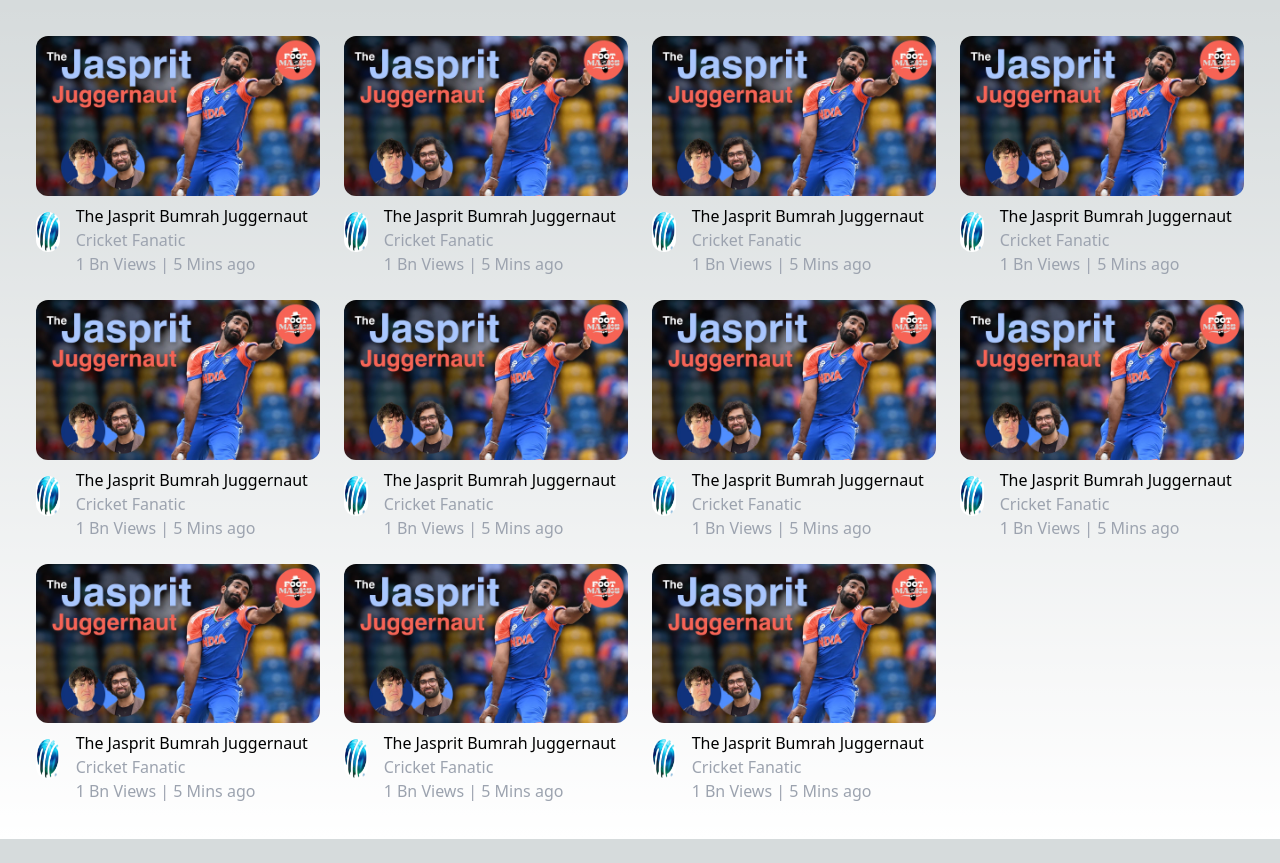
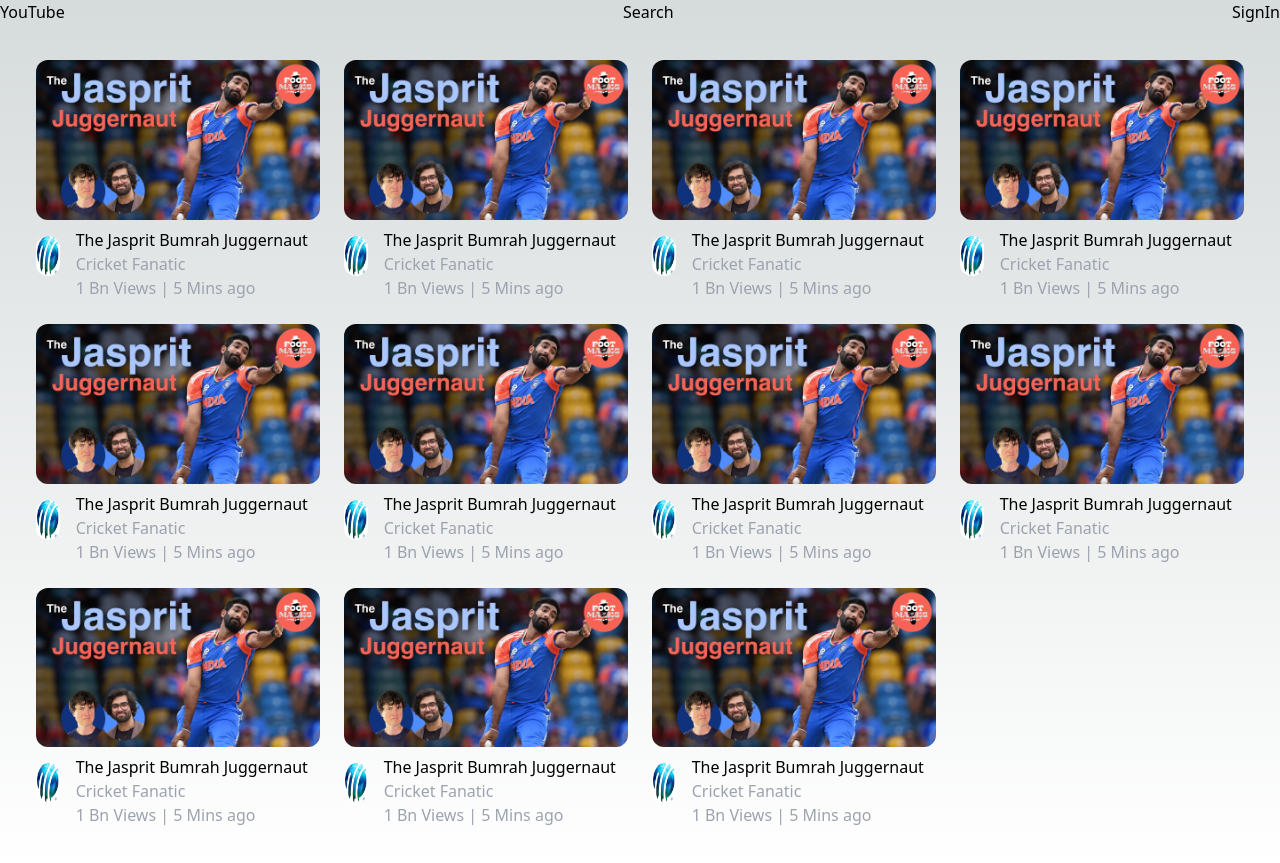
Before and after one commit to PawanKumar666/Yt-clone, a Next.js app in the folder yt-clone/: page / in a window 1280 px wide. Before the commit the page ends 839 px from the top, so only its background shows below. Built offline with nearby package versions, Linux system fonts and the light colour scheme.

Commit message:
AppCard boilerplate

```diff
--- /dev/null
+++ b/yt-clone/src/components/AppCard.tsx
@@ -0,0 +1,15 @@
+export default function AppCard(){
+    return (
+        <div className="flex justify-between">
+            <div>
+                YouTube
+            </div>
+            <div>
+                Search
+            </div>
+            <div>
+                SignIn
+            </div>
+        </div>
+    )
+}
--- a/yt-clone/src/pages/index.tsx
+++ b/yt-clone/src/pages/index.tsx
@@ -1,7 +1,9 @@
 import VideoGrid from "@/components/VideoGrid";
+import AppCard from "@/components/AppCard"
 export default function Home() {
   return (
     <>
+    <AppCard />
     <VideoGrid />
     </>
   );
```
